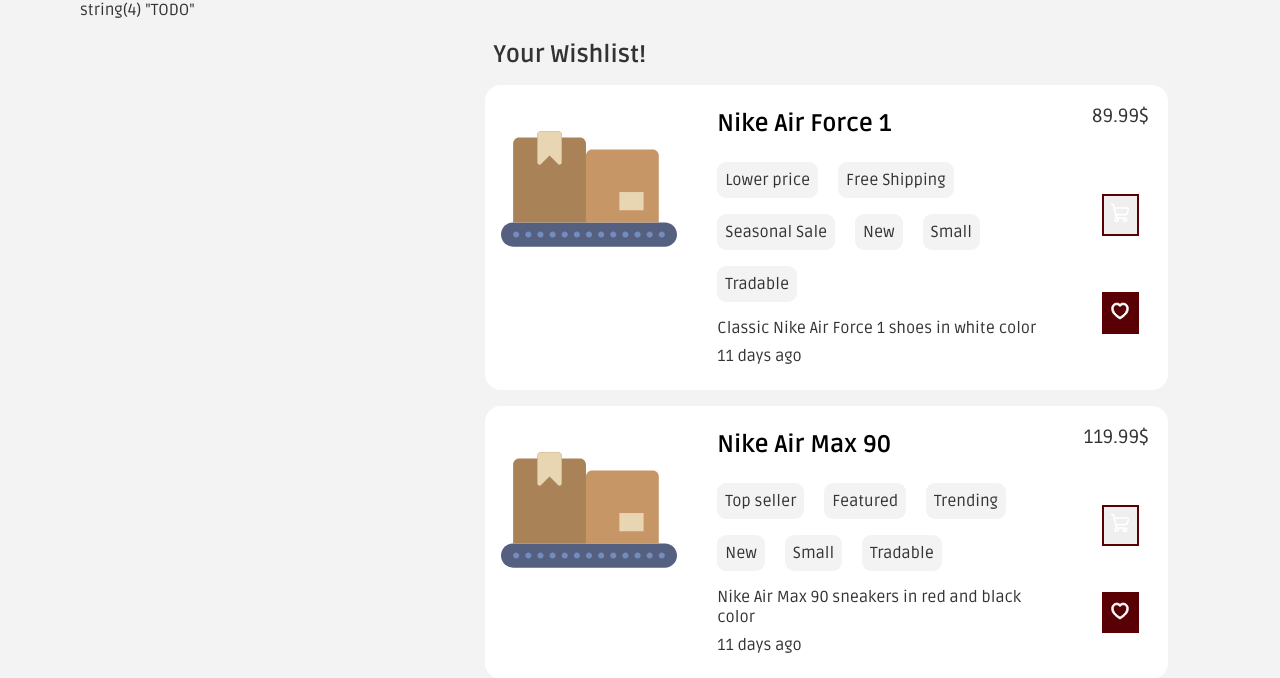
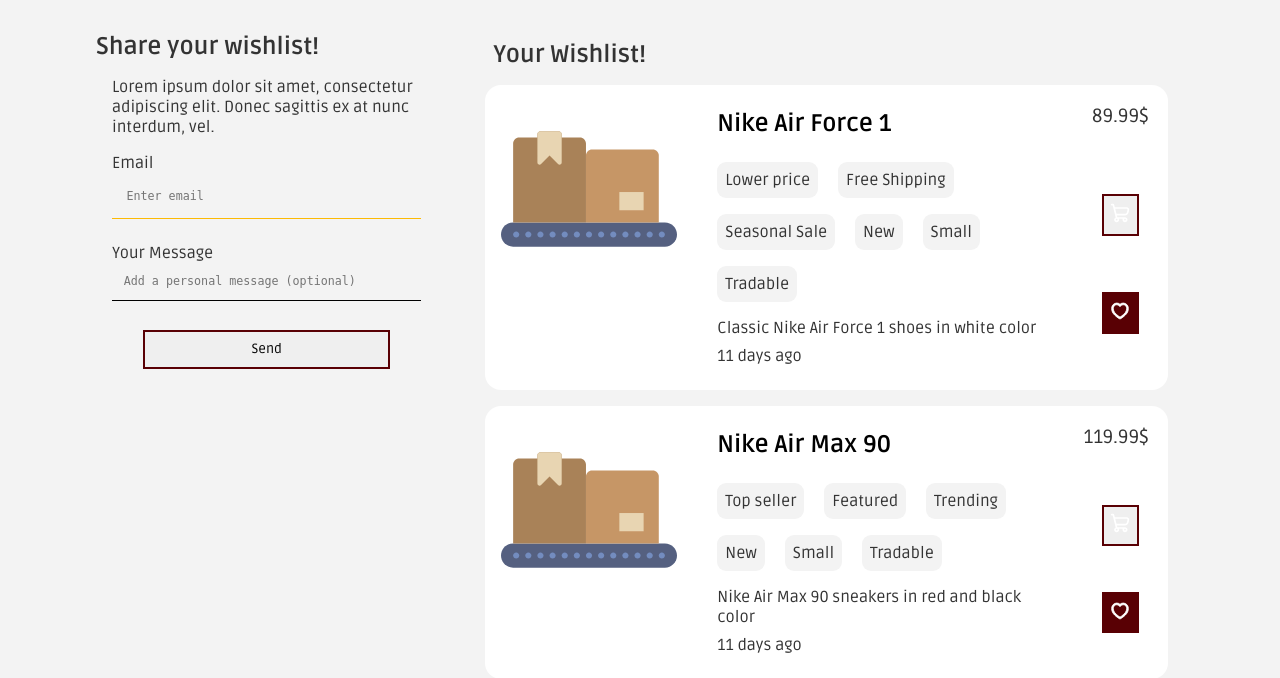
Before and after one commit to Mansur-Mustafin/LTW-Pre-Loved, a PHP site: page /pages/wishlist.php in a window 1280 px wide. Shown: the part 148-826 px from the top of the page. Run offline with PHP 8.4, Linux system fonts and the light colour scheme; the visitor is signed in with stand-in values (Sample User, id 1); data comes from the database, SQL or seed files in the repository; both versions use the stored data as it was after the commit.

Commit message:
added simple form and action to send email

```diff
--- a/css/filter.css
+++ b/css/filter.css
@@ -1,8 +1,4 @@
 /* Filter on the main page */
-#related{
-    padding: 1em;
-}
-
 .filter-element{
     margin: .5em .5em 0 .5em;
     border-bottom: 1px solid rgb(204, 204, 204);
--- a/css/form.css
+++ b/css/form.css
@@ -1,5 +1,5 @@
 /* Para todos inputs, mas nao de type checkbox */
-input:not(input[type=checkbox]){
+input:not(input[type=checkbox]), textarea{
     padding: 1em;
     border: none;
     background-color: var(--matador-grey);
@@ -19,6 +19,15 @@ input:not(input[type=checkbox]){
     &:required{
         border-bottom: 1px solid var(--matador-yellow);
     }
+    &::placeholder{
+        font-family: monospace;
+    }
+}
+
+textarea{
+    resize: none;
+    overflow-y: auto;
+    max-height: 16em;
 }
 
 button{
@@ -92,3 +101,22 @@ button.selected{
         margin-top: 1em;
     }
 }
+
+/* Wishlist form */
+form#wishlist-form{
+    margin: 1em;
+    display: flex;
+    flex-direction: column;
+    p{
+        margin-bottom: 1em;
+    }
+    label{
+        display: block;
+        margin-bottom: 1.5em;
+    }
+    button{
+        width: 80%;
+        padding: .7em 1em;
+        align-self: center;
+    }
+}
--- a/css/style.css
+++ b/css/style.css
@@ -31,6 +31,10 @@ ul#errors{
     color: var(--matador-dark-red);
 }
 
+ul#success{
+    color: var(--matador-yellow);
+}
+
 a{
     text-decoration: none;
     color: var(--matador-grey);
@@ -45,6 +49,10 @@ button{
     cursor: pointer;
 }
 
+#related{
+    padding: 2em 1em 1em;
+}
+
 #back-button{
     padding-top: .5em;
     width: 100%;
--- a/pages/wishlist.php
+++ b/pages/wishlist.php
@@ -11,6 +11,7 @@ require_once(__DIR__ . '/../database/connection.db.php');
 require_once(__DIR__ . '/../templates/common.tpl.php');
 require_once(__DIR__ . '/../templates/filter.tpl.php');
 require_once(__DIR__ . '/../templates/item.tpl.php');
+require_once(__DIR__ . '/../templates/wishlist.tpl.php');
 
 $db = getDatabaseConnection();
 
@@ -20,7 +21,7 @@ $items_in_wishlist = itemsInWishlist($db, $session->getId());
 $items = getAllItemsFromId($db, $items_in_wishlist);
 
 drawHeader($session, 'Wishlist');
-var_dump('TODO');
+drawWishListForm($session);
 drawItems($items, $session, 'Your Wishlist!', $items_in_cart, $items_in_wishlist);
 drawFooter();
 
--- a/templates/common.tpl.php
+++ b/templates/common.tpl.php
@@ -83,3 +83,11 @@ require_once(__DIR__ . '/../utils/session.php');
         <?php } ?>
     </ul>
 <?php } ?>
+
+<?php function drawSuccessMsg(array $messages) { ?>
+    <ul id='success'>
+        <?php foreach($messages as $message){ ?>
+            <li><p><?=$message?></p></li>
+        <?php } ?>
+    </ul>
+<?php } ?>
--- a/templates/profile.tpl.php
+++ b/templates/profile.tpl.php
@@ -40,7 +40,7 @@ require_once(__DIR__ . '/../templates/common.tpl.php');
 
             <input type="text" name="new_username" placeholder= "Username" value='<?=htmlspecialchars($user->username)?>'>
             <input type="text" name="new_email" placeholder= "Email" value='<?=htmlspecialchars($user->email)?>'>
-            <input type="text" name="new_phonenumber" placeholder= 'Phone number' value='<?=htmlspecialchars($user->phonenumber)?>'>
+            <input type="tel" name="new_phonenumber" placeholder= 'Phone number' value='<?=htmlspecialchars($user->phonenumber)?>'>
             <input type="text" name="new_address" placeholder= "Address" value='<?= htmlspecialchars($user->address)?>' >
             <div class='buttons'>
                 <button type="submit" name="edit-profile" value="save">Save</button>
--- /dev/null
+++ b/templates/wishlist.tpl.php
@@ -0,0 +1,34 @@
+<?php
+declare(strict_types=1);
+
+require_once(__DIR__.'/../utils/session.php')
+?>
+
+<?php function drawWishListForm(Session $session){ ?>
+    <aside id="related">
+        <h2>Share your wishlist!</h2>
+        <form action="../actions/action_send_wishlist.php" method="post" id="wishlist-form">
+            <p>Lorem ipsum dolor sit amet, consectetur adipiscing elit. Donec sagittis ex at nunc interdum, vel.</p>
+            <label>
+                Email <input type="email" name="email" required placeholder="Enter email">
+            </label>
+            <label>
+                Your Message <textarea id='expanding-textarea' name="wishlist-message" rows="1" placeholder="Add a personal message (optional)"></textarea>
+            </label>
+            <?=drawErrors($session->getErrorMessages())?>
+            <?=drawSuccessMsg($session->getSuccesMessages())?>
+            <button type="submit">Send</button>
+        </form>
+    </aside>
+
+    <script>
+        document.addEventListener('DOMContentLoaded', function() {
+            var textarea = document.getElementById('expanding-textarea');
+
+            textarea.addEventListener('input', function() {
+                this.style.height = 'auto';
+                this.style.height = (this.scrollHeight > 256 ? 256 : this.scrollHeight) + 'px';
+            });
+        });
+    </script>
+<?php } ?>
--- a/utils/session.php
+++ b/utils/session.php
@@ -48,20 +48,31 @@
               $errorMessages[] = $message['text'];
           }
       }
-      $this->clearErrorMessages();
+      $this->clearMessagesOfType('error');
       return $errorMessages;
     }
 
-    public function clearErrorMessages(): void {
+    public function getSuccesMessages(): array {
+      $errorMessages = [];
+      foreach ($this->messages as $message) {
+          if ($message['type'] === 'success') {
+              $errorMessages[] = $message['text'];
+          }
+      }
+      $this->clearMessagesOfType('success');
+      return $errorMessages;
+    }
+
+    public function clearMessagesOfType(string $type): void {
       // Filter out the error messages from $this->messages
       $this->messages = array_filter($this->messages, function ($message) {
-          return $message['type'] !== 'error';
+          return $message['type'] !== $type;
       });
 
-      // Also clear error messages from the session
+      // Clear error messages from the session
       if (isset($_SESSION['messages'])) {
           $_SESSION['messages'] = array_filter($_SESSION['messages'], function ($message) {
-              return $message['type'] !== 'error';
+              return $message['type'] !== $type;
           });
       }
     }
```
Also changed, not shown: actions/action_send_wishlist.php (added, +51 -0 lines), data/database.db.
